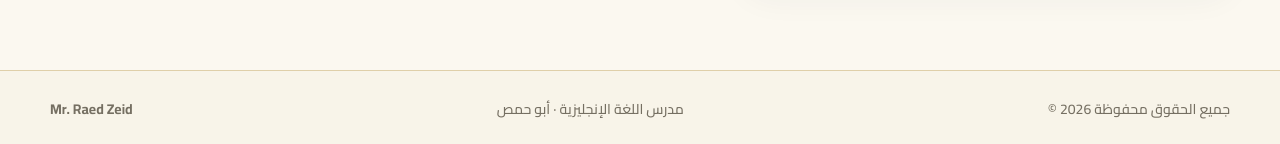
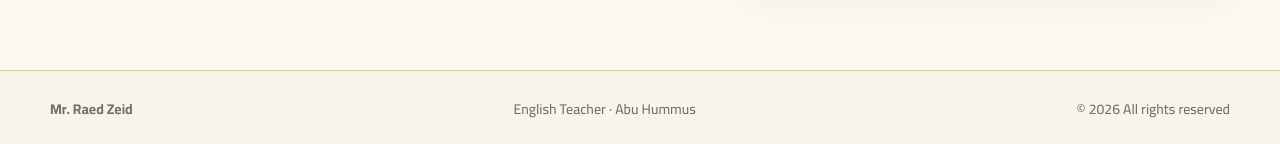
Before and after one commit to Mahmoud9075/Mr-Raed-Zeid, a Next.js app in the folder Mr.-Raed-Zeid/frontend/: page /en in a window 1280 px wide. Shown: the part 7429-7573 px from the top of the page. Built offline with nearby package versions, Linux system fonts and the light colour scheme; no server answers.

Commit message:
Refactor Footer component to support language prop

```diff
--- a/Mr.-Raed-Zeid/frontend/components/Footer.tsx
+++ b/Mr.-Raed-Zeid/frontend/components/Footer.tsx
@@ -1 +1,5 @@
-export default function Footer(){return <footer className="footer"><div className="container footer-inner"><b>Mr. Raed Zeid</b><span>مدرس اللغة الإنجليزية · أبو حمص</span><span>© 2026 جميع الحقوق محفوظة</span></div></footer>}
+type Lang = 'ar' | 'en';
+export default function Footer({ lang = 'ar' }: { lang?: Lang }) {
+  const en = lang === 'en';
+  return <footer className="footer" dir={en ? 'ltr' : 'rtl'}><div className="container footer-inner"><b>Mr. Raed Zeid</b><span>{en ? 'English Teacher · Abu Hummus' : 'مدرس اللغة الإنجليزية · أبو حمص'}</span><span>{en ? '© 2026 All rights reserved' : '© 2026 جميع الحقوق محفوظة'}</span></div></footer>;
+}
```
